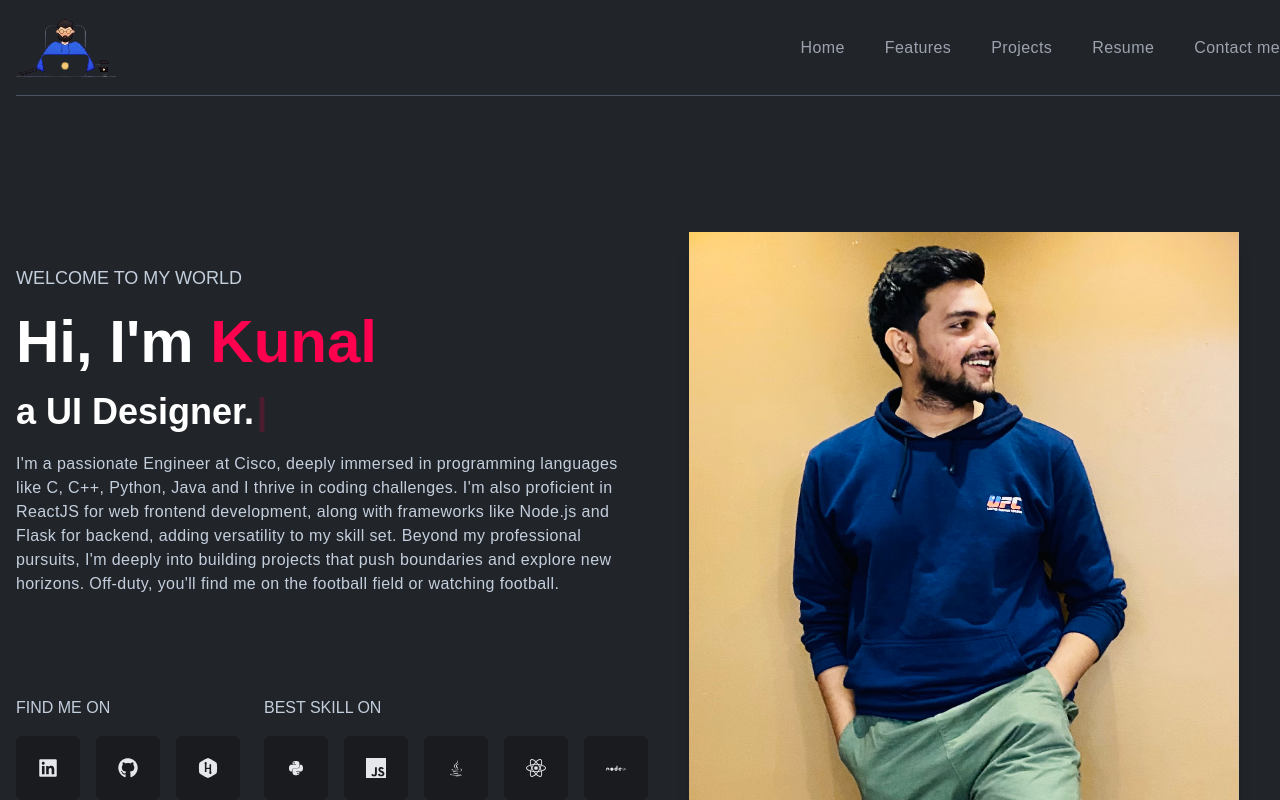
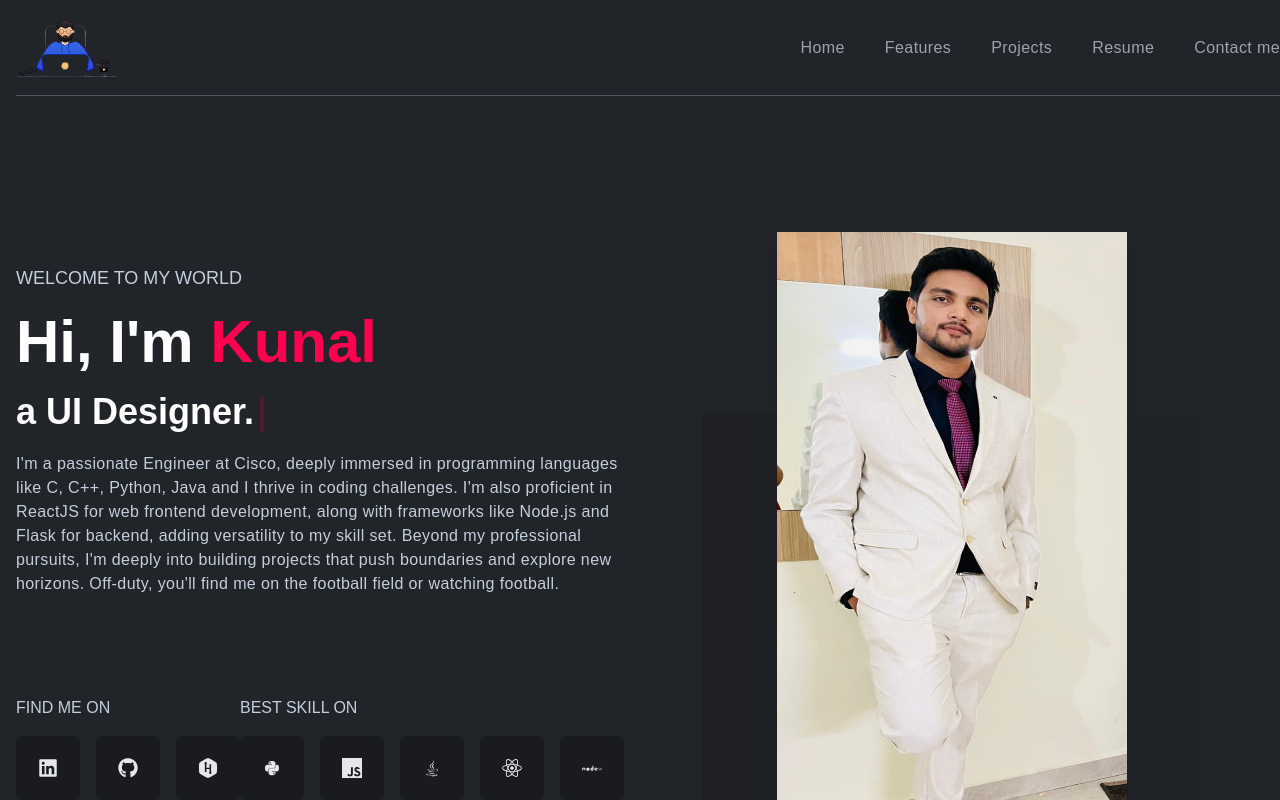
Before and after one commit to KunalPandey36/MyPortfolio, a React (Create React App) app: page / in a window 1280 px wide. Shown: the top 800 px of the page. Built offline with nearby package versions, Linux system fonts and the light colour scheme.

Commit message:
New banner

```diff
--- a/src/assets/index.js
+++ b/src/assets/index.js
@@ -1,4 +1,4 @@
-import OIP from "./IMG_6845.jpg";
+import OIP from "./Banner.jpg";
 import nwem from "./Newsmonkey.png";
 import Myde from "./MyD.jpg";
 import Sentiment from "./Decision-Tree-Algorithm.jpg";
--- a/src/components/banner/Banner.js
+++ b/src/components/banner/Banner.js
@@ -14,9 +14,9 @@ const Banner = () => {
         <LeftBanner />
       </div>
 
-      <div className="w-full lgl:w-1/2 flex justify-center items-center relative shadow-shadowOne">
+      <div className="w-full lgl:w-3/4 flex justify-center items-center relative shadow-shadowOne">
         <img
-          className="w-[300px] h-[400px] lgl:w-[550px] lgl:h-[680px] z-10 shadow-lg"
+          className="w-[250px] h-[400px] lgl:w-[350px] lgl:h-[680px] z-10 shadow-lg"
           src={OIP}
           alt="Kunal"
         />
```
Also changed, not shown: src/assets/Banner.jpg (added), src/assets/OIP.png (deleted).
